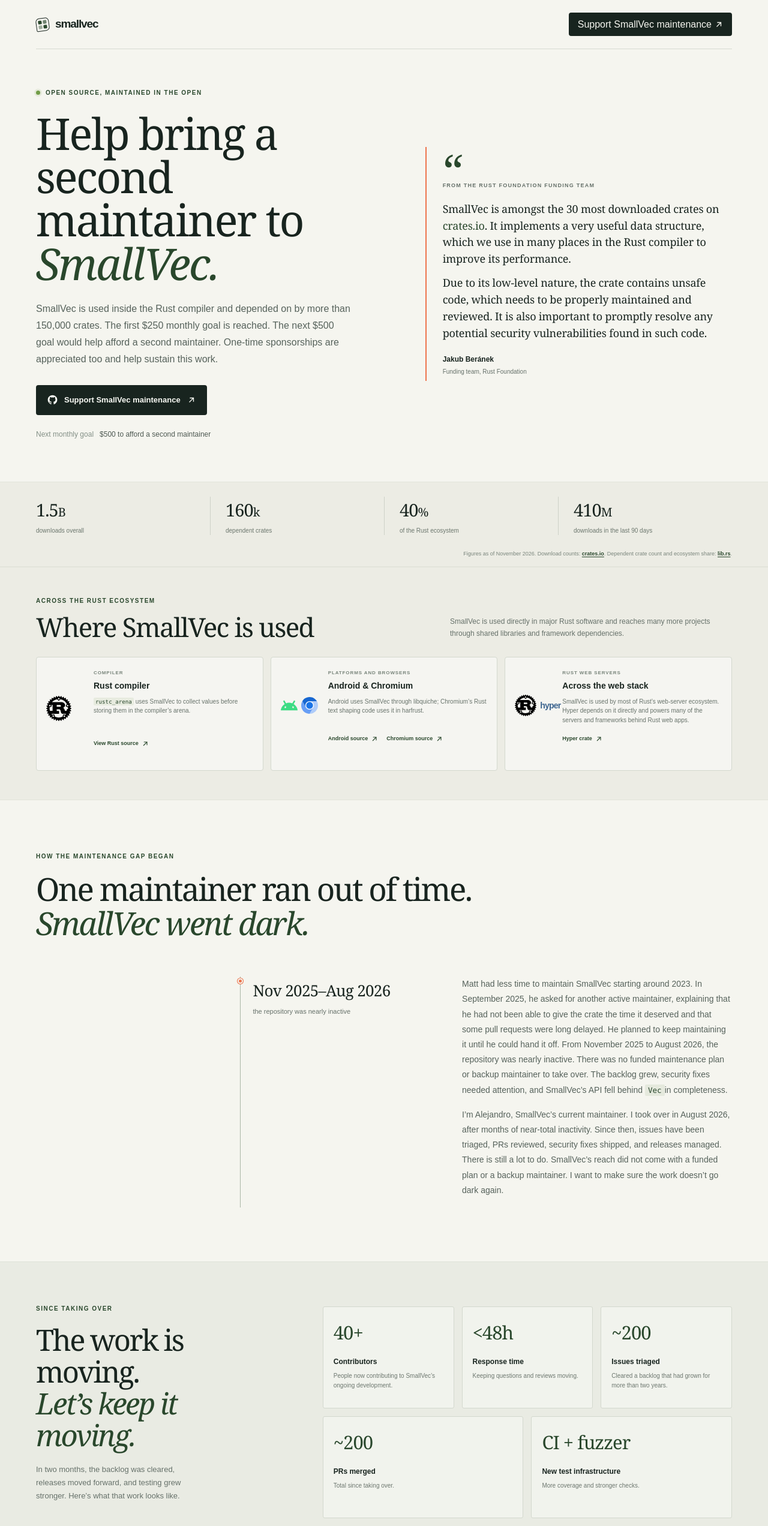
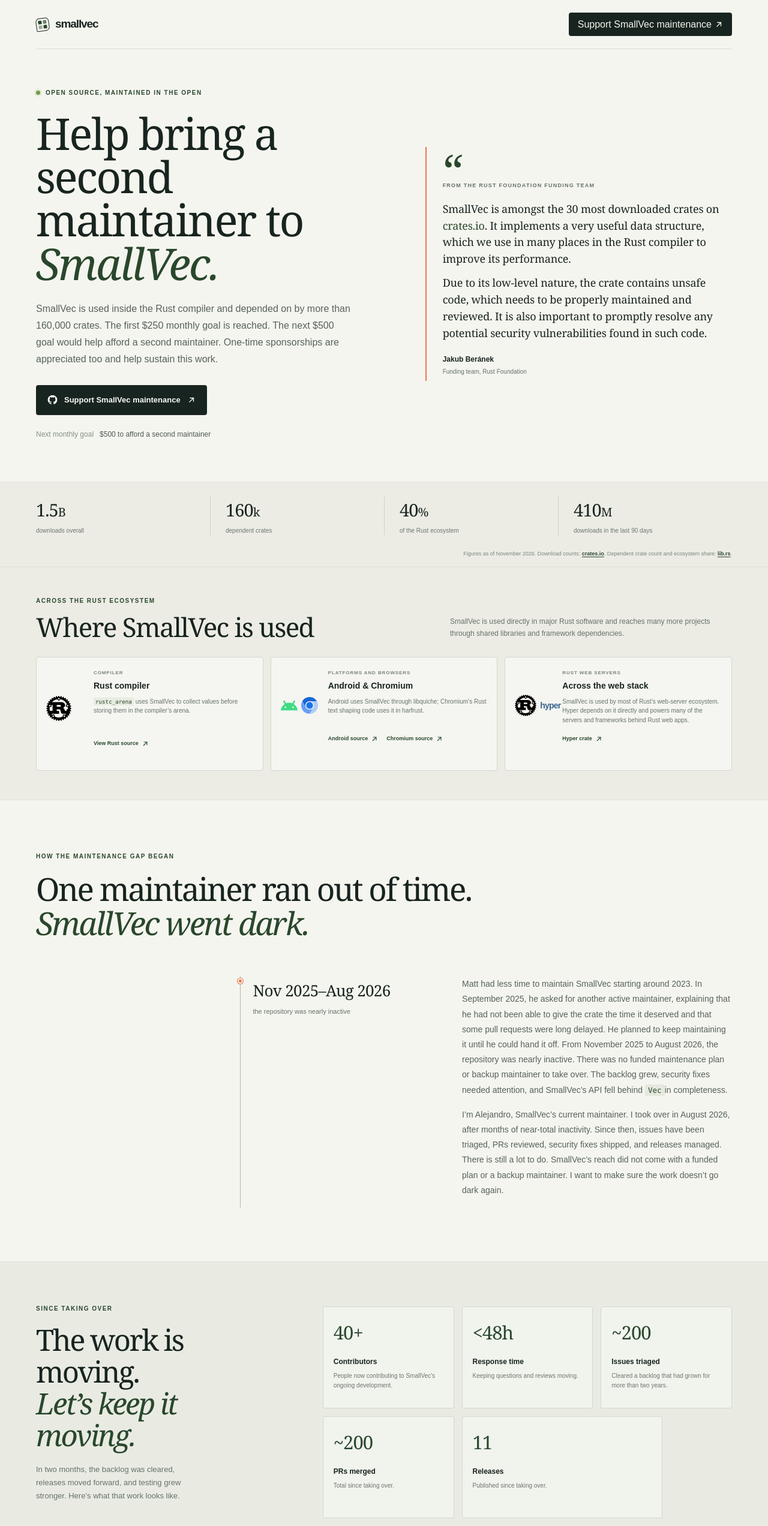
Before and after one commit to smallvec/smallvec.rs, a Next.js app: page / in a window 1280 px wide. Shown: the top 2544 px of the page at 60% size. Built offline with nearby package versions, Linux system fonts and the light colour scheme.

Commit message:
feat: update

```diff
--- a/app/page.tsx
+++ b/app/page.tsx
@@ -132,7 +132,7 @@ export default function Home() {
             <h1>Help bring a second maintainer to <em>SmallVec.</em></h1>
             <p className="hero-description">
               SmallVec is used inside the Rust compiler and depended on by more than
-              150,000 crates. The first $250 monthly goal is reached. The next $500
+              160,000 crates. The first $250 monthly goal is reached. The next $500
               goal would help afford a second maintainer. One-time sponsorships are
               appreciated too and help sustain this work.
             </p>
@@ -285,12 +285,13 @@ export default function Home() {
                 <article className="work-card"><strong>&lt;48h</strong><h3>Response time</h3><p>Keeping questions and reviews moving.</p></article>
                 <article className="work-card"><strong>~200</strong><h3>Issues triaged</h3><p>Cleared a backlog that had grown for more than two years.</p></article>
                 <article className="work-card"><strong>~200</strong><h3>PRs merged</h3><p>Total since taking over.</p></article>
+                <article className="work-card"><strong>11</strong><h3>Releases</h3><p>Published since taking over.</p></article>
                 <article className="work-card"><strong>CI + fuzzer</strong><h3>New test infrastructure</h3><p>More coverage and stronger checks.</p></article>
               </div>
               <p className="release-note"><span className="release-icon">✓</span><span><strong>Security fixes shipped.</strong> Several vulnerabilities fixed, with a new fuzzer and CI adding stronger checks.</span></p>
               <p className="release-note"><span className="release-icon">↗</span><span><strong>Releases moving forward.</strong> Managed v1.16 and the v2 release series from alpha.13, with around 75M downloads across those releases.</span></p>
               <p className="work-source">
-                Repository and maintenance figures as of October 2026, from the <a href="https://github.com/servo/rust-smallvec" target="_blank" rel="noreferrer">SmallVec GitHub repository</a>. Release download counts are from <a href="https://crates.io/crates/smallvec" target="_blank" rel="noreferrer">crates.io</a>.
+                Repository and maintenance figures as of November 2026, from the <a href="https://github.com/servo/rust-smallvec" target="_blank" rel="noreferrer">SmallVec GitHub repository</a>. Release download counts are from <a href="https://crates.io/crates/smallvec" target="_blank" rel="noreferrer">crates.io</a>.
               </p>
             </div>
           </div>
```
